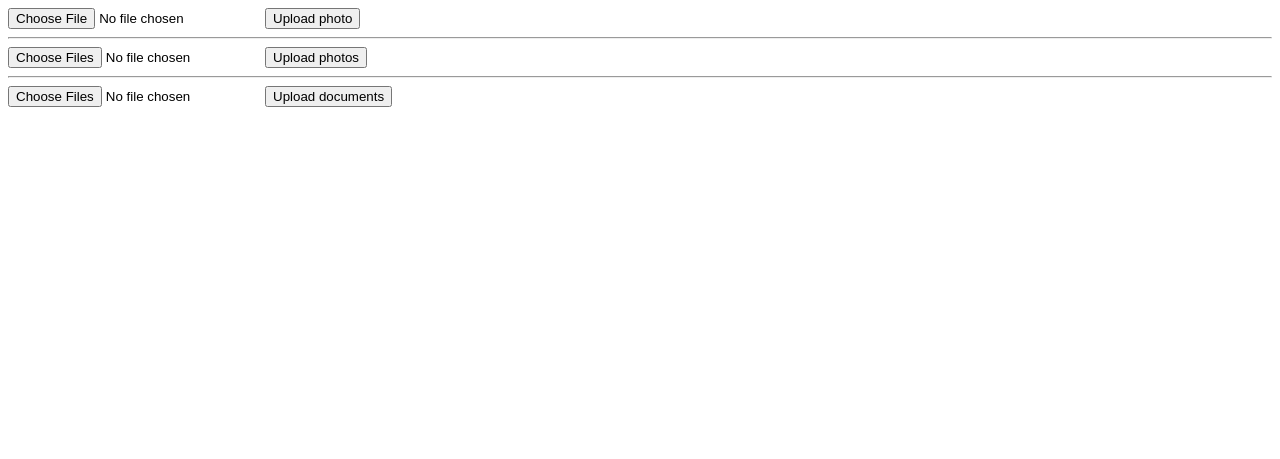
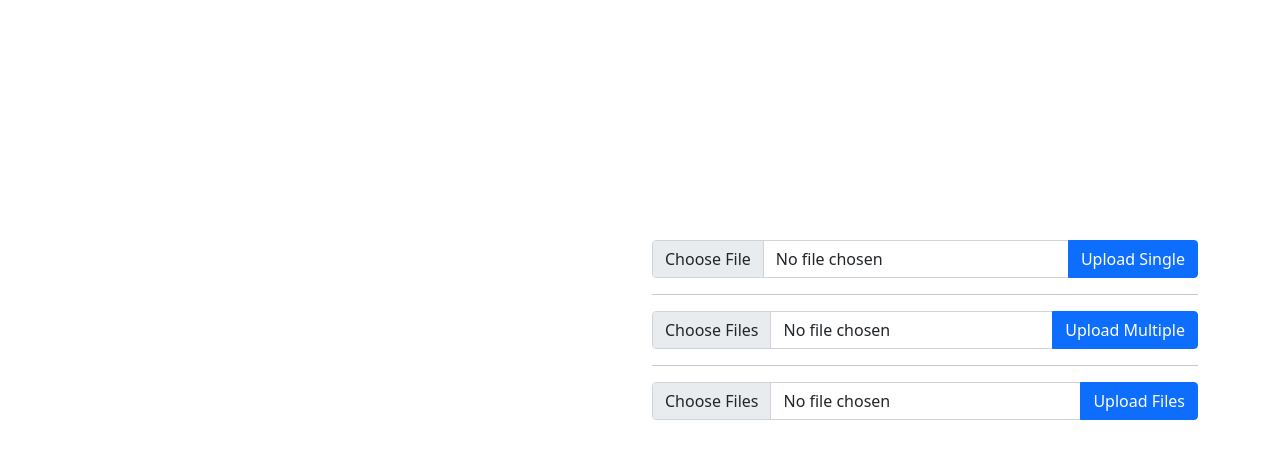
Before and after one commit to kaplanark/file-upload-multer, a Node server app: page / in a window 1280 px wide. Shown: the top 459 px of the page. Run offline with Node 20, Linux system fonts and the light colour scheme; some libraries are stand-ins or nearby versions.

Commit message:
add multi file property

```diff
--- a/App.js
+++ b/App.js
@@ -1,10 +1,13 @@
 import express from "express";
 import multer from "multer";
 import flash from "connect-flash";
-import session from "express-session"
+import session from "express-session";
+import path from "path";
+
 const upload = multer({ dest: "uploads/" });
 const app = express();
 const router = express.Router();
+const __dirname = path.resolve();
 
 app.use(
   session({
@@ -16,25 +19,39 @@ app.use(
 app.use(flash());
 app.set("view engine", "ejs");
 app.use(express.static("public"));
-app.use(function(req, res, next){
-    res.locals.success = req.flash('success');
-    res.locals.errors = req.flash('error');
-    res.locals.message = req.flash('message');
-    res.locals.info = req.flash('info');
-    next();
+app.use(function (req, res, next) {
+  res.locals.success = req.flash("success");
+  res.locals.errors = req.flash("error");
+  res.locals.message = req.flash("message");
+  res.locals.info = req.flash("info");
+  next();
 });
+app.use("/css", express.static(__dirname + "/node_modules/bootstrap/dist/css"));
+app.use("/js", express.static(__dirname + "/node_modules/bootstrap/dist/js"));
+app.use("/js", express.static(__dirname + "/node_modules/jquery/dist"));
 
 app.get("/", (req, res) => {
   res.render("index");
 });
 
-app.post("/upload", upload.single("photo"), (req, res, next) => {
-  req.flash("message", `${req.file.originalname}`);
-  res.redirect("/");
+app.post("/upload", upload.single("photo"), function(req, res, next){
+  if(req.file){
+    req.flash("message", `${req.file.originalname}`);
+    res.redirect("/");
+  }else{
+    req.flash("message", "choose a file");
+    res.redirect("/");
+  }
 });
 
 app.post("/uploads", upload.array("photos", 12), (req, res, next) => {
-  res.redirect("/");
+  if(req.fields){
+    req.flash("message", `${req.fields}`);
+    res.redirect("/");
+  }else{
+    req.flash("message", "choose a file");
+    res.redirect("/");
+  }
 });
 
 app.post(
@@ -44,7 +61,13 @@ app.post(
     { name: "photo", maxCount: 2 },
   ]),
   (req, res, next) => {
-    res.redirect("/");
+    if(req.file){
+      req.flash("message", `${req.file.originalname}`);
+      res.redirect("/");
+    }else{
+      req.flash("message", "choose a file");
+      res.redirect("/");
+    }
   }
 );
 
--- a/package.json
+++ b/package.json
@@ -12,10 +12,12 @@
   "author": "",
   "license": "ISC",
   "dependencies": {
+    "bootstrap": "^5.1.1",
     "connect-flash": "^0.1.1",
     "ejs": "^3.1.6",
     "express": "^4.17.1",
     "express-session": "^1.17.2",
+    "jquery": "^3.6.0",
     "multer": "^1.4.3",
     "path": "^0.12.7"
   },
--- a/views/index.ejs
+++ b/views/index.ejs
@@ -5,37 +5,82 @@
     <meta charset="UTF-8">
     <meta http-equiv="X-UA-Compatible" content="IE=edge">
     <meta name="viewport" content="width=s, initial-scale=1.0">
+    <link rel="stylesheet" href="css/bootstrap.min.css">
     <title>Document</title>
+    <style>
+        .body {
+            height: 100vh;
+            width: 100%;
+        }
+
+        .toast {
+            position: fixed;
+            right: 10px;
+            top: 10px;
+        }
+
+        .col-lg-6 {
+            margin-top: 15rem;
+        }
+    </style>
 </head>
 
 <body>
-
-
+    <div class="container">
+        <div class="row">
+            <div class="col-lg-6">
+                <div class="img-area">
+                    <img src="" alt="">
+                </div>
+            </div>
+            <div class="col-lg-6">
                 <form action="/upload" enctype="multipart/form-data" method="post">
-        <div class="form-group">
-            <input type="file" class="form-control-file" name="photo">
-            <input type="submit" value="Upload photo" class="btn btn-default">
+                    <div class="input-group">
+                        <input type="file" class="form-control" name="photo">
+                        <button type="submit" class="btn btn-primary">Upload Single</button>
                     </div>
                 </form>
                 <hr>
                 <form action="/uploads" enctype="multipart/form-data" method="post">
-        <div class="form-group">
-            <input type="file" class="form-control-file" name="photos" multiple>
-            <input type="submit" value="Upload photos" class="btn btn-default">
+                    <div class="input-group">
+                        <input type="file" class="form-control" name="photos" multiple>
+                        <button type="submit" class="btn btn-primary">Upload Multiple</button>
                     </div>
                 </form>
                 <hr>
                 <form action="/files" enctype="multipart/form-data" method="post">
-        <div class="form-group">
-            <input type="file" class="form-control-file" name="files" multiple>
-            <input type="submit" value="Upload documents" class="btn btn-default">
+                    <div class="input-group">
+                        <input type="file" class="form-control" name="files" multiple>
+                        <button type="submit" class="btn btn-primary">Upload Files</button>
                     </div>
                 </form>
-    <% if (message && message.length > 0) { %>
-    <textarea name="" id="" cols="30" rows="10">
-        <%= message %> uploaded.
-    </textarea>
+                <% if (message && message.length> 0) { %>
+                    <div class="toast fade show" role="alert" aria-live="assertive" aria-atomic="true">
+                        <div class="toast-header">
+                            <strong class="me-auto">Message</strong>
+                            <small>
+                                <%= message.length %>
+                            </small>
+                            <button type="button" class="btn-close" data-bs-dismiss="toast" aria-label="Close"></button>
+                        </div>
+                        <div class="toast-body">
+                            <%= message %>
+                        </div>
+                    </div>
                     <% } %>
+            </div>
+        </div>
+    </div>
+
+    <script src="js/jquery.min.js"></script>
+    <script src="js/bootstrap.min.js"></script>
+    <script>
+        $(document).ready (function(){
+            window.setTimeout(function () {
+                $(".toast").alert('close');
+            }, 4000);
+        });
+    </script>
 </body>
 
 </html>
```
Also changed, not shown: 1 other file. Lines whose indentation alone changed are shown as unchanged.
